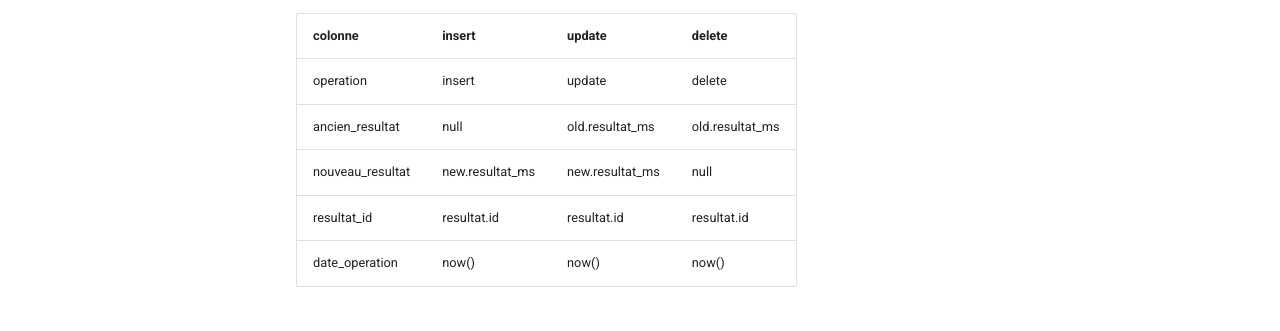
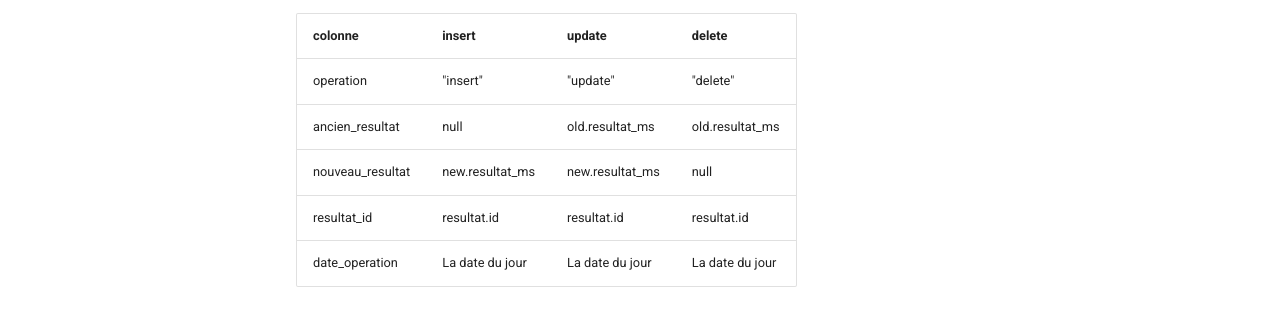
Before and after one commit to Base-de-donnee-2/Base-de-donnee-2.github.io, a plain HTML site: page exercices/ex10/ex10_enonce/index.html in a window 1280 px wide. Shown: the part 521-852 px from the top of the page. Drawn offline with Linux system fonts and the light colour scheme; no server answers.

Commit message:
Correction coquilles

```diff
--- a/exercices/ex10/ex10_enonce/index.html
+++ b/exercices/ex10/ex10_enonce/index.html
@@ -1111,9 +1111,9 @@
 <tbody>
 <tr>
 <td>operation</td>
-<td>insert</td>
-<td>update</td>
-<td>delete</td>
+<td>"insert"</td>
+<td>"update"</td>
+<td>"delete"</td>
 </tr>
 <tr>
 <td>ancien_resultat</td>
@@ -1135,9 +1135,9 @@
 </tr>
 <tr>
 <td>date_operation</td>
-<td>now()</td>
-<td>now()</td>
-<td>now()</td>
+<td>La date du jour</td>
+<td>La date du jour</td>
+<td>La date du jour</td>
 </tr>
 </tbody>
 </table>
```
Also changed, not shown: notes_de_cours/mySQL/triggers/index.html (+1 -1 lines), search/search_index.json, 1 other file.
